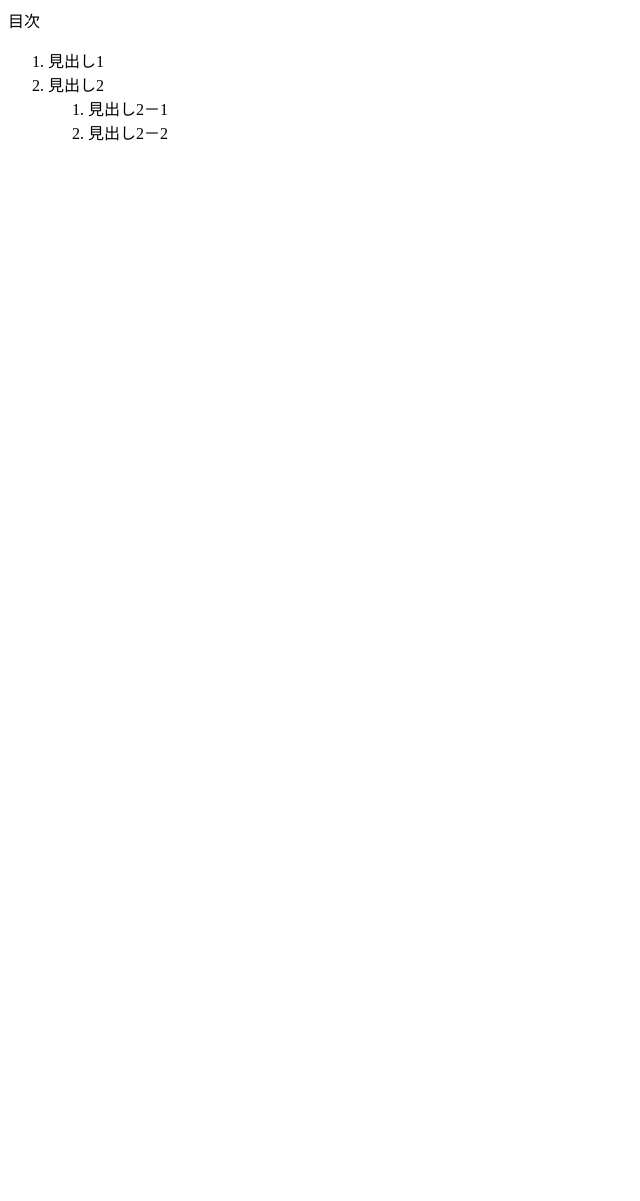
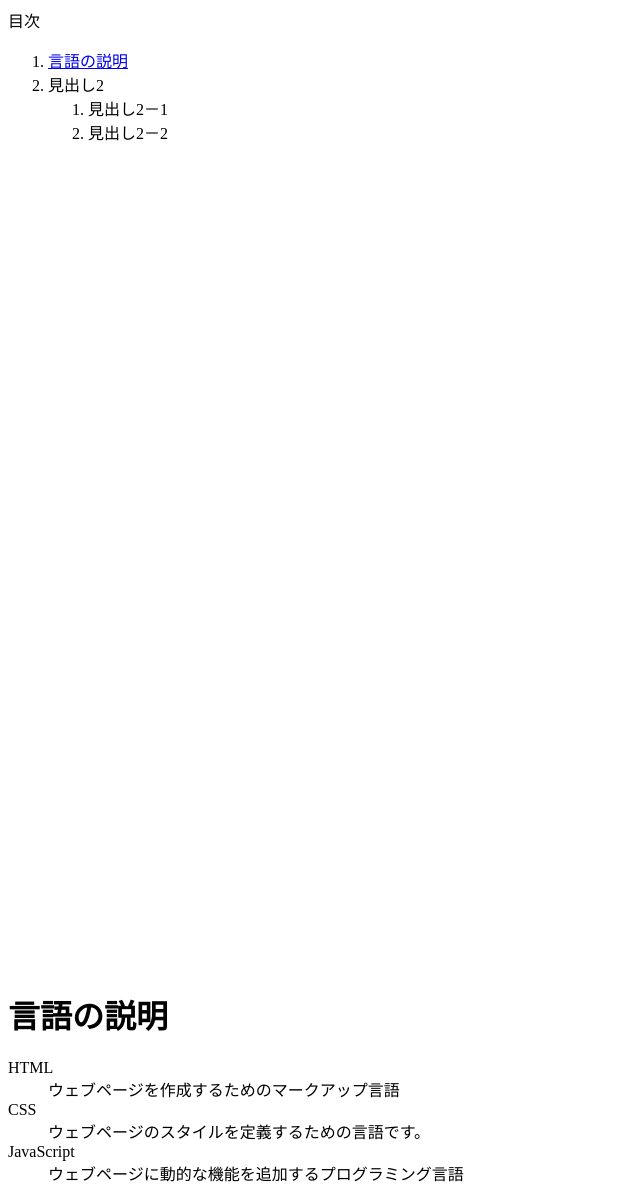
Before and after one commit to pirorintyo/HTML_Test_App, a plain HTML site: page index.html in a window 1280 px wide. Shown: the whole page, without its empty margins (0-640 px from the left). Before the commit the page ends 800 px from the top, so only its background shows below. Drawn offline with Linux system fonts and the light colour scheme.

Commit message:
ページ内リンクの作成

```diff
--- a/index.html
+++ b/index.html
@@ -1,9 +1,54 @@
 <div>目次</div>
 <ol>
-	<li>見出し1</li>
+	<li><a href="#id-1">言語の説明</a></li>
 	<li>見出し2</li>
 	<ol>
 		<li>見出し2－1</li>
 		<li>見出し2－2</li>
 	</ol>
 </ol>
+
+
+
+
+
+
+
+
+
+
+
+
+<br><br><br><br><br><br><br><br><br><br><br><br><br><br><br><br><br><br><br><br><br><br><br><br><br><br><br><br><br><br><br><br><br><br><br><br><br><br><br><br><br><br><br><br><br>
+
+
+
+
+
+
+
+
+
+
+
+
+
+
+
+
+
+
+
+
+
+<h1 id="id-1">言語の説明</h1>
+<dl>
+	<dt>HTML</dt>
+	<dd>ウェブページを作成するためのマークアップ言語</dd>
+
+	<dt>CSS</dt>
+	<dd>ウェブページのスタイルを定義するための言語です。</dd>
+
+	<dt>JavaScript</dt>
+	<dd>ウェブページに動的な機能を追加するプログラミング言語</dd>
+</dl>
```
